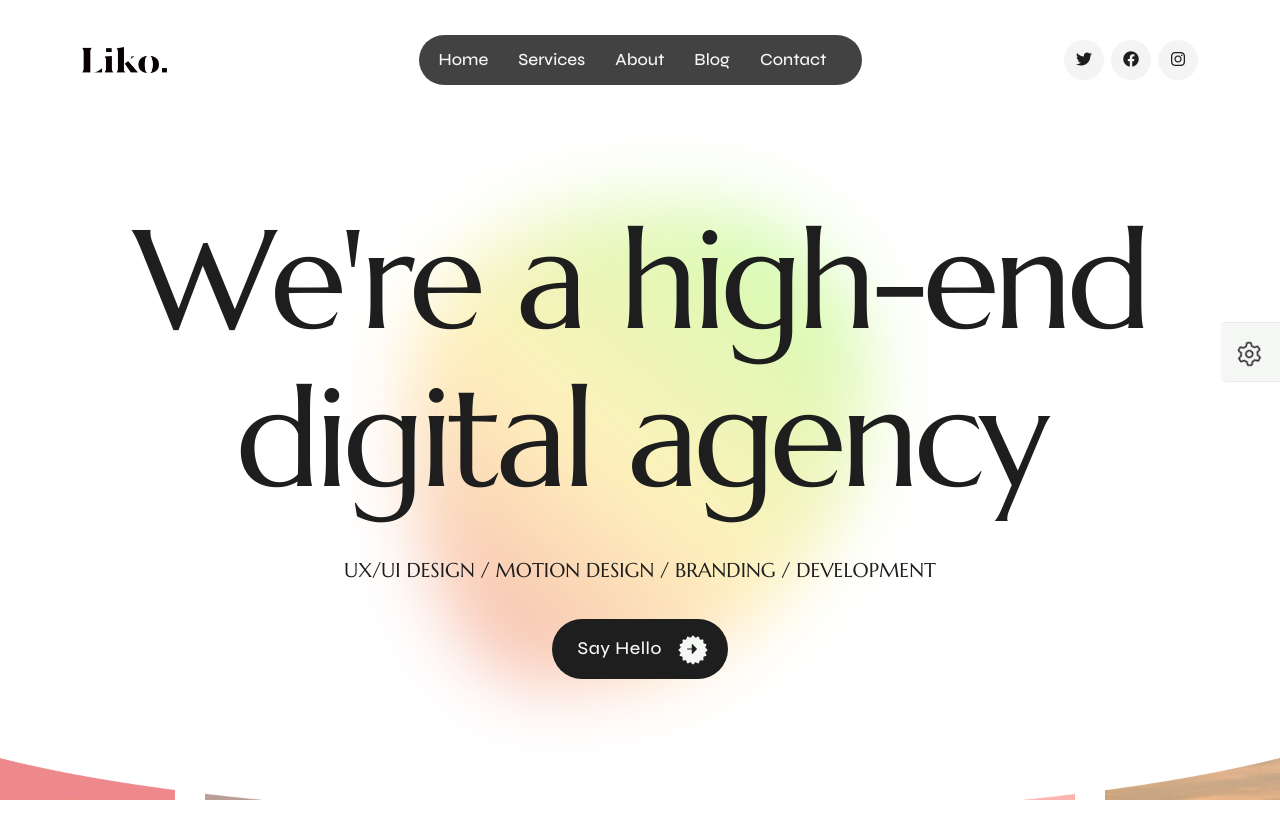
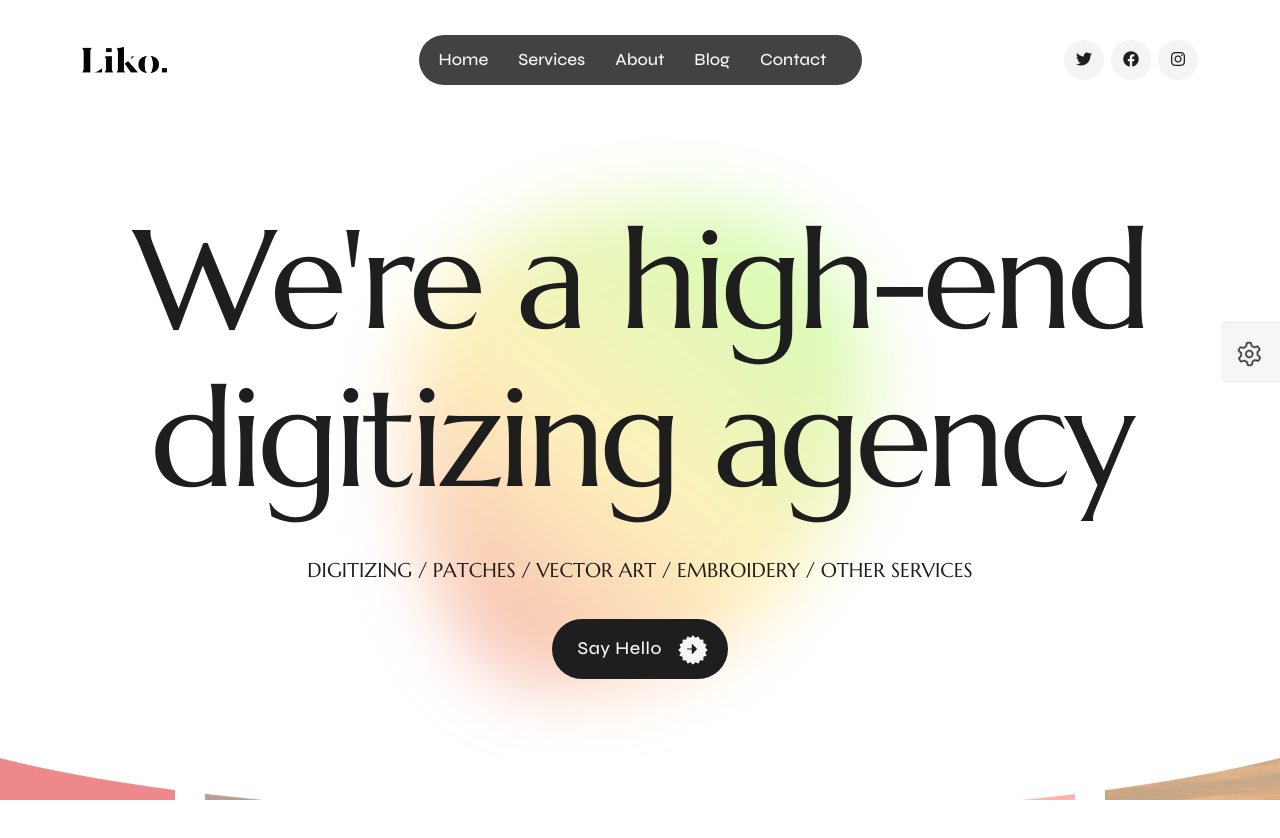
Before and after one commit to Saadhussain541/creatixapparel, a Next.js app in the folder creatixapparel/: page /home-4 in a window 1280 px wide. Shown: the top 838 px of the page. Built offline with nearby package versions, Linux system fonts and the light colour scheme; a web font is replaced by a local one.

Commit message:
footer and header content change

```diff
--- a/creatixapparel/src/components/hero-banner/hero-banner-four.tsx
+++ b/creatixapparel/src/components/hero-banner/hero-banner-four.tsx
@@ -15,12 +15,12 @@ export default function HeroBannerFour() {
               </div>
               <h4 className="tp-hero-3-title tp_reveal_anim">
                 <span className="tp-reveal-line">{"We're"} a high-end</span>
-                <span className="tp-reveal-line">digital agency</span>
+                <span className="tp-reveal-line">digitizing agency</span>
               </h4>
               <span className="tp-hero-3-category tp_reveal_anim">
-                ux/ui design / motion design / branding / development
+                digitizing / patches / vector art / embroidery / other services
               </span>
-              <Link className="tp-btn-black-2" href="/contact">
+              <Link className="tp-btn-black-2" href="/contact-2">
                 Say Hello{" "}
                 <span className="p-relative">
                   <RightArrowTwo />
--- a/creatixapparel/src/layouts/footers/footer-four.tsx
+++ b/creatixapparel/src/layouts/footers/footer-four.tsx
@@ -51,7 +51,7 @@ export default function FooterFour() {
                     <Image src={logo} alt="logo" />
                   </Link>
                   <p className="tp-footer-3-copyright">
-                    {new Date().getFullYear()} Themepure <br /> © All rights reserved
+                    {new Date().getFullYear()} Creatix Apparel <br /> © All rights reserved
                   </p>
                 </div>
               </div>
@@ -67,8 +67,8 @@ export default function FooterFour() {
                       </span>
                   </div>
                   <div className="tp-footer-2-contact-item">
-                    <span>P: <Link href="tel:+725214456">+ 725 214 456</Link></span>
-                    <span>E: <Link href="mailto:contact@liko.com">contact@liko.com</Link></span>
+                    <span>F <Link href="tel:+725214456">+ 725 214 456</Link></span>
+                    <span> <Link href="mailto:contact@liko.com">contact@creatixapparel.com</Link></span>
                   </div>
                 </div>
                 <div className="tp-footer-3-widget">
--- a/creatixapparel/src/layouts/headers/header-menus.tsx
+++ b/creatixapparel/src/layouts/headers/header-menus.tsx
@@ -9,6 +9,7 @@ const HeaderMenus = () => {
       {menu_data.map((menu) => (
         <li key={menu.id} className="has-dropdown">
           <Link href={menu.link}>{menu.title}</Link>
+
           {menu.home_menus ? (
             <div className="tp-submenu submenu tp-mega-menu">
               <div className="tp-menu-fullwidth">
```
